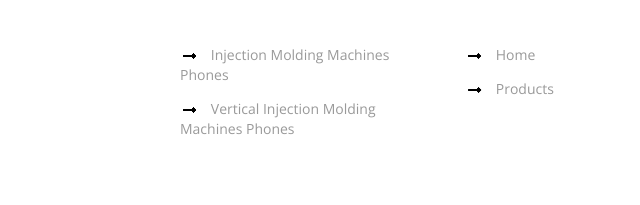
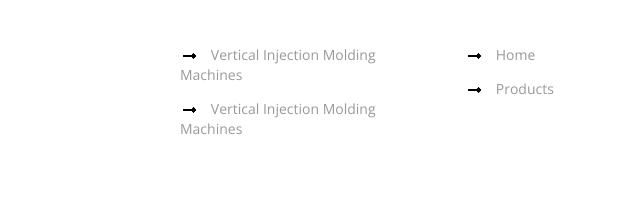
Before and after one commit to indiaplasticmachinery/indiaplasticmachinery.github.io, a plain HTML site: page ibm-100.html in a window 1280 px wide. Shown: the part 2385-2590 px from the top of the page, 475-1115 px from the left. Drawn offline with nearby package versions, Linux system fonts and the light colour scheme; a web font is replaced by a local one.

Commit message:
More changes

```diff
--- a/ibm-100.html
+++ b/ibm-100.html
@@ -105,7 +105,7 @@
 									<div class="row">
 										<div class="col-sm-3">
 											<ul class="multi-column-dropdown">
-												<h6>Injection Molding Machines Phones</h6>
+												<h6>Vertical Injection Molding Machines</h6>
 												<li><a href="ibm-80.html">IPM-80</a></li>
 												<li><a href="ibm-100.html">IPM-100</a></li>
 
@@ -117,7 +117,7 @@
 										</div>
 										<div class="col-sm-3">
 											<ul class="multi-column-dropdown">
-												<h6>Vertical Injection Molding Machines Phones </h6>
+												<h6>Vertical Injection Molding Machines </h6>
 												<li><a href="ibm-160ST.html">IPM-160ST</a></li>
 												<li><a href="ibm-200ST.html">IPM-200ST</a></li>
 												<li><a href="ibm-250ST.html">IPM-250ST</a></li>
@@ -496,8 +496,8 @@
 					<div class="col-md-3 w3_footer_grid">
 						<h3>Category</h3>
 						<ul class="info">
-							<li><a href="products.html">Injection Molding Machines Phones</a></li>
-							<li><a href="products.html">Vertical Injection Molding Machines Phones</a></li>
+							<li><a href="products.html">Vertical Injection Molding Machines</a></li>
+							<li><a href="products.html">Vertical Injection Molding Machines</a></li>
 						</ul>
 					</div>
 					<div class="col-md-3 w3_footer_grid">
```
Also changed, not shown: ibm-1080.html (+4 -4 lines), ibm-1250.html (+4 -4 lines), ibm-130.html (+4 -4 lines), ibm-160.html (+4 -4 lines), ibm-220.html (+4 -4 lines), ibm-270.html (+4 -4 lines), ibm-300.html (+4 -4 lines), ibm-330.html (+4 -4 lines), ibm-390.html (+4 -4 lines), ibm-450.html (+4 -4 lines), ibm-520.html (+4 -4 lines), ibm-620.html (+4 -4 lines), ibm-750.html (+4 -4 lines), ibm-80.html (+4 -4 lines), 1 more files.
